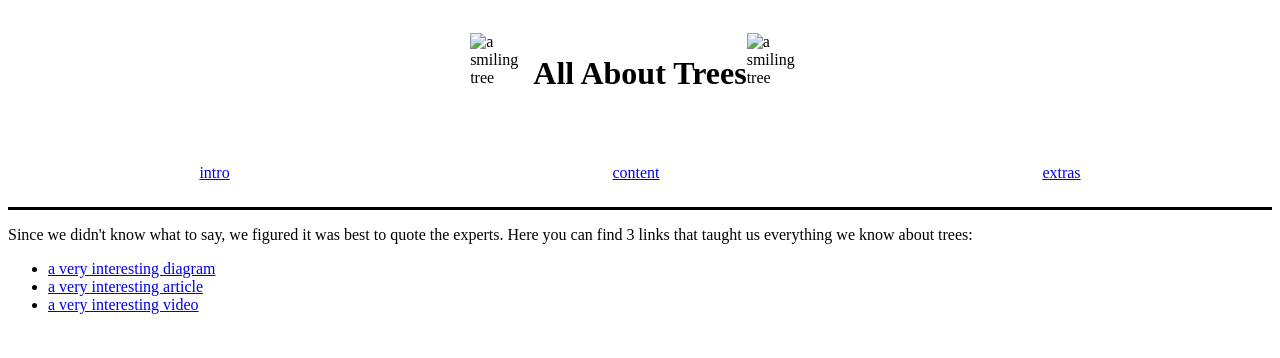
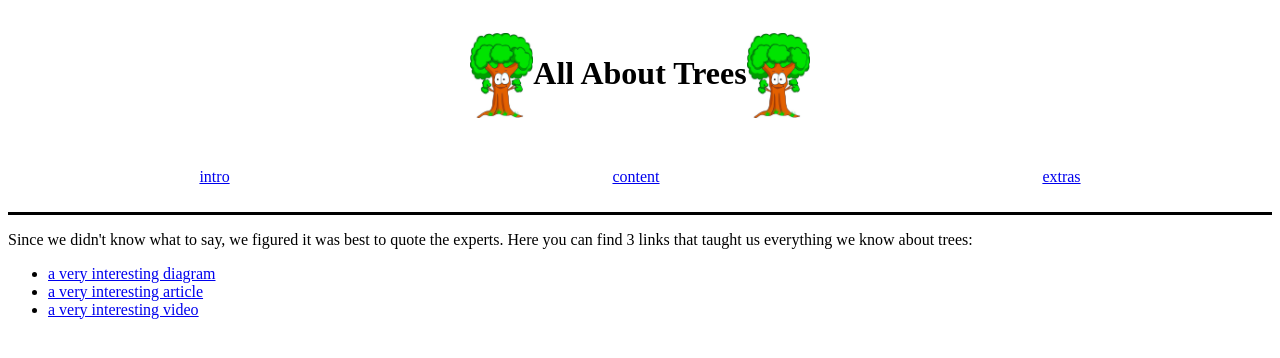
Before and after one commit to BF-FrontEnd-class/agile-development-group1-all-about-trees, a website: page index.html in a window 1280 px wide. Drawn offline with Linux system fonts and the light colour scheme.

Commit message:
Add image

```diff
--- a/index.html
+++ b/index.html
@@ -12,13 +12,13 @@
     <header class="centered-items">
       <img
         class="bouncy-img"
-        src="./assets/happy-tree.jpg"
+        src="./assets/happy-tree.png"
         alt="a smiling tree"
       />
       <h1>All About Trees</h1>
       <img
         class="bouncy-img"
-        src="./assets/happy-tree.jpg"
+        src="./assets/happy-tree.png"
         alt="a smiling tree"
       />
     </header>
```
Also changed, not shown: assets/happy-tree.png (added).
